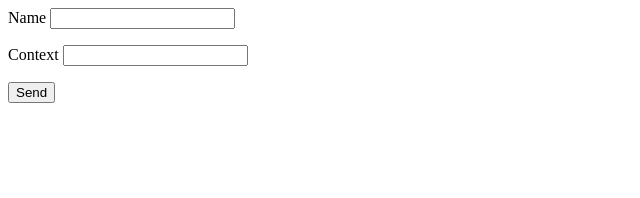
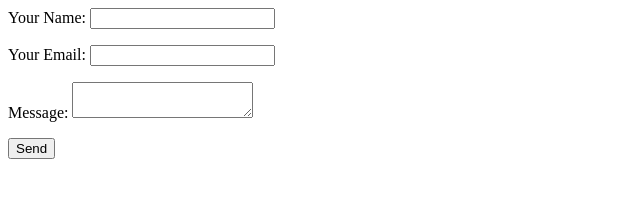
Before and after one commit to iamsatyanchal/satyanchal-bot, a plain HTML site: page index.html in a window 1280 px wide. Shown: the whole page, without its empty margins (0-640 px from the left). Drawn offline with Linux system fonts and the light colour scheme.

Commit message:
Update index.html

```diff
--- a/index.html
+++ b/index.html
@@ -1,9 +1,12 @@
-<form name="contact" netlify>
+<form name="contact" method="POST" netlify>
   <p>
-    <label>Name <input type="text" name="name" /></label>
+    <label>Your Name: <input type="text" name="name" /></label>
   </p>
   <p>
-    <label>Context <input type="text" name="context" /></label>
+    <label>Your Email: <input type="email" name="email" /></label>
+  </p>
+  <p>
+    <label>Message: <textarea name="message"></textarea></label>
   </p>
   <p>
     <button type="submit">Send</button>
```
